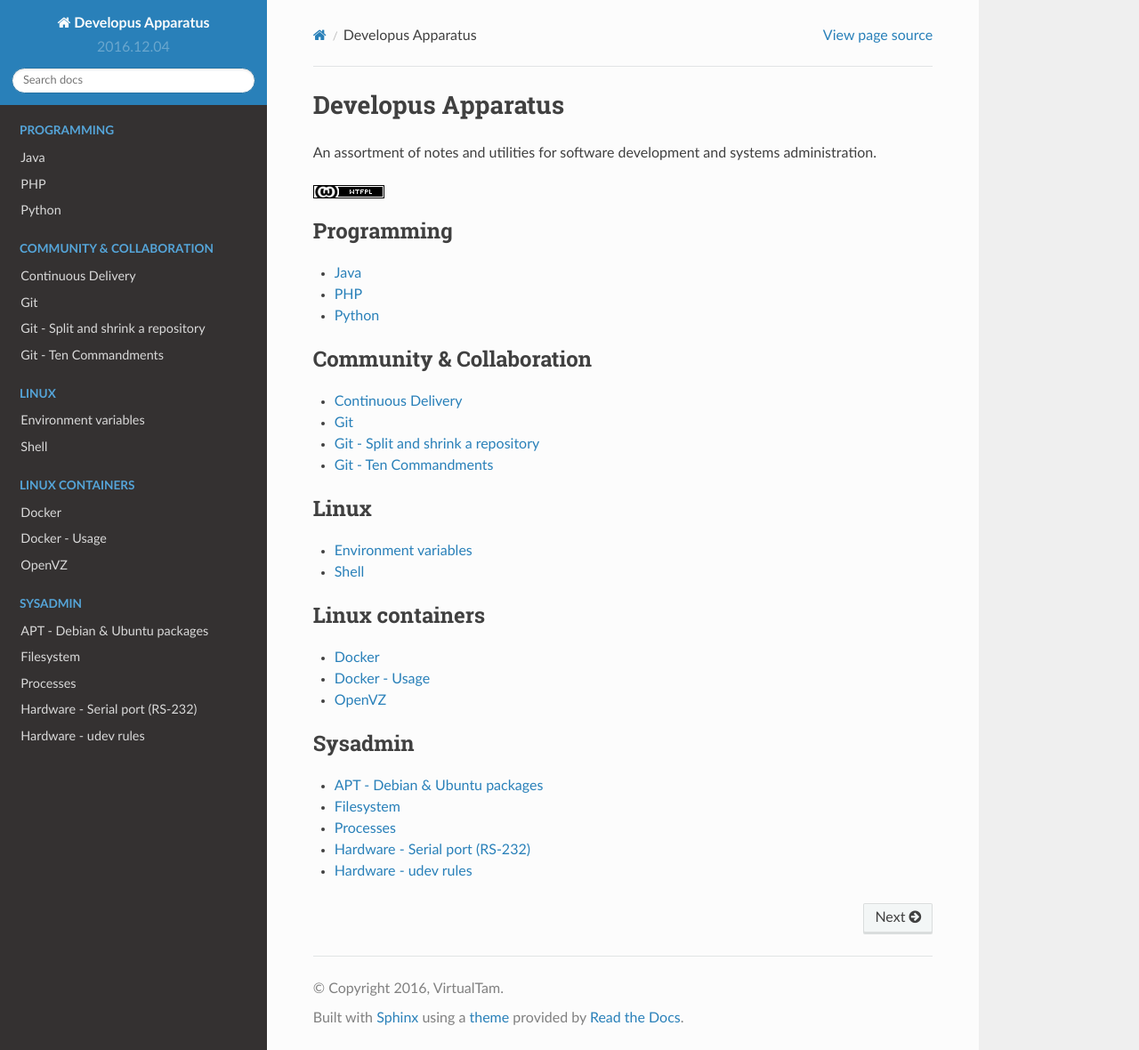
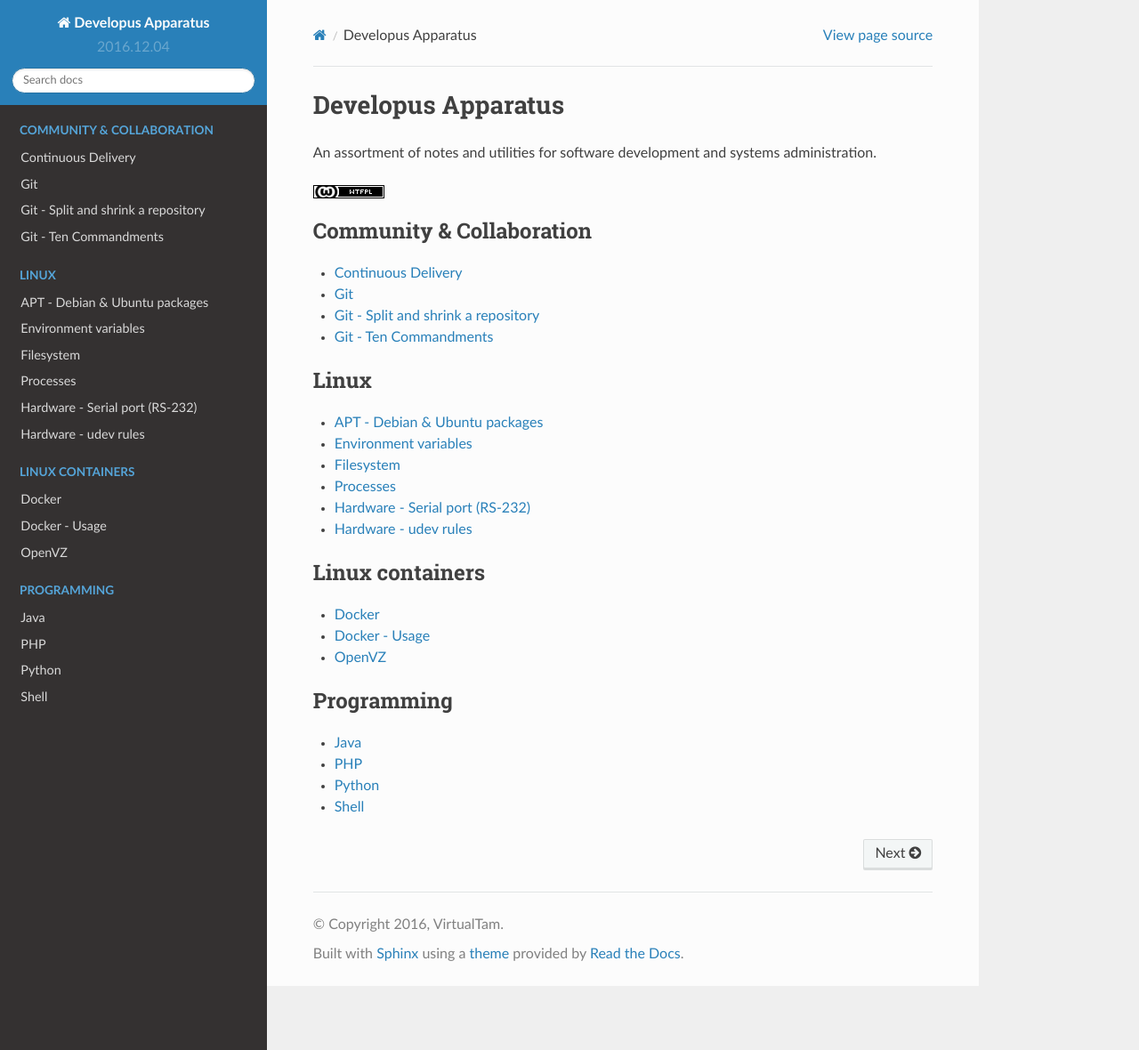
Before and after one commit to virtualtam/developus-apparatus, a Sphinx documentation site: the page built from docs/index.rst, in a window 1280 px wide and 1180 px high. Shown: the whole window at 89% size. Built offline with Sphinx 7.4.7 and the Read the Docs theme 2.0.0, drawn with Linux system fonts in a browser that asks for light colours; part of the change alters nothing that is shown.

```diff
--- a/docs/index.rst
+++ b/docs/index.rst
@@ -6,14 +6,6 @@ An assortment of notes and utilities for software development and systems admini
 .. image:: ../img/wtfpl-badge-2.png
    :target: http://www.wtfpl.net/txt/copying/
       :alt: WTFPL
-
-.. toctree::
-   :maxdepth: 1
-   :caption: Programming
-
-   java
-   php
-   python
 
 .. toctree::
    :maxdepth: 1
@@ -28,23 +20,26 @@ An assortment of notes and utilities for software development and systems admini
    :maxdepth: 1
    :caption: Linux
 
-   environment
-   shell
+   linux/apt
+   linux/environment
+   linux/filesystem
+   linux/processes
+   linux/hw_serial
+   linux/hw_udev
 
 .. toctree::
    :maxdepth: 1
    :caption: Linux containers
 
-   docker
-   docker_usage
-   openvz
+   container/docker
+   container/docker_usage
+   container/openvz
 
 .. toctree::
    :maxdepth: 1
-   :caption: Sysadmin
+   :caption: Programming
 
-   sysadmin/apt
-   sysadmin/filesystem
-   sysadmin/processes
-   sysadmin/hw_serial
-   sysadmin/hw_udev
+   programming/java
+   programming/php
+   programming/python
+   programming/shell
```
Also changed, not shown: docs/container/docker.rst (renamed from docs/docker.rst), docs/container/docker_usage.rst (renamed from docs/docker_usage.rst), docs/container/openvz.rst (renamed from docs/openvz.rst), docs/linux/apt.rst (renamed from docs/sysadmin/apt.rst), docs/linux/environment.rst (renamed from docs/environment.rst), docs/linux/filesystem.rst (renamed from docs/sysadmin/filesystem.rst), docs/linux/hw_serial.rst (renamed from docs/sysadmin/hw_serial.rst), docs/linux/hw_udev.rst (renamed from docs/sysadmin/hw_udev.rst), docs/linux/processes.rst (renamed from docs/sysadmin/processes.rst), docs/programming/java.rst (renamed from docs/java.rst), docs/programming/php.rst (renamed from docs/php.rst), docs/programming/python.rst (renamed from docs/python.rst), docs/programming/shell.rst (renamed from docs/shell.rst).
